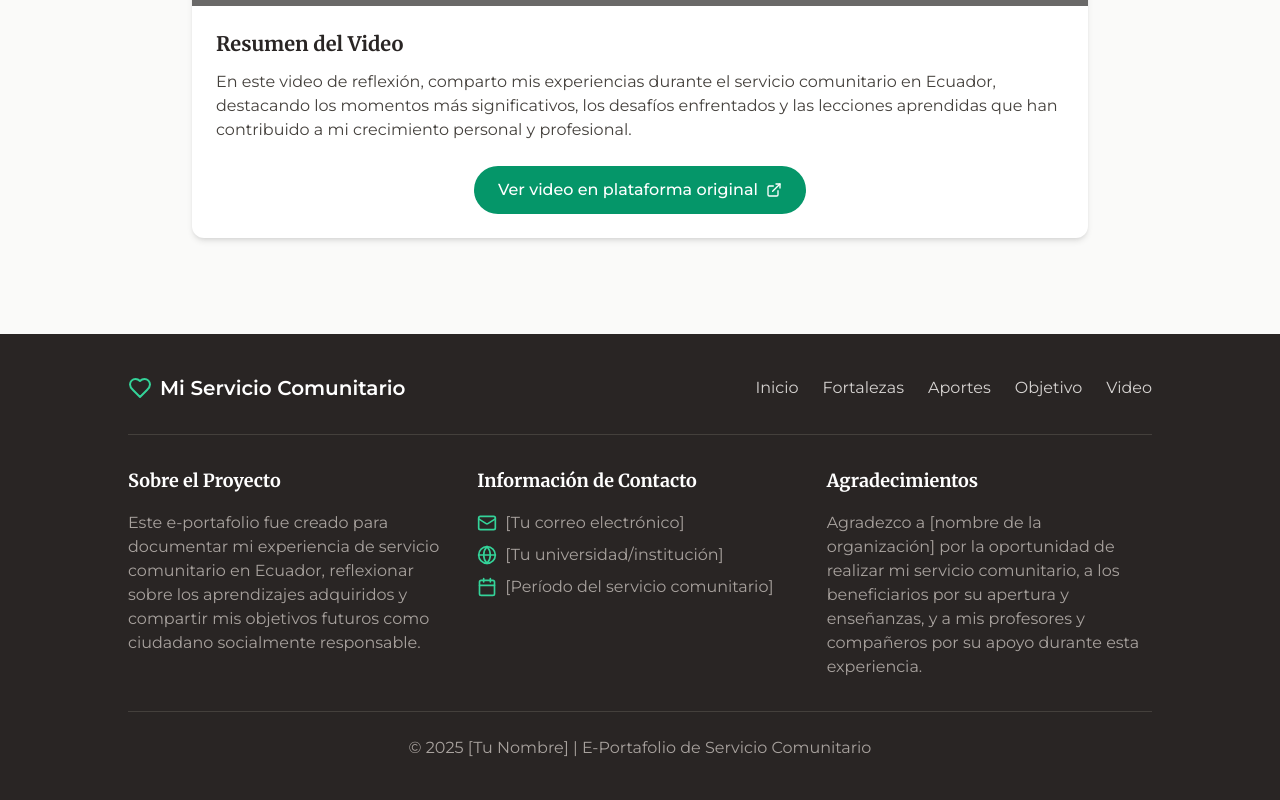
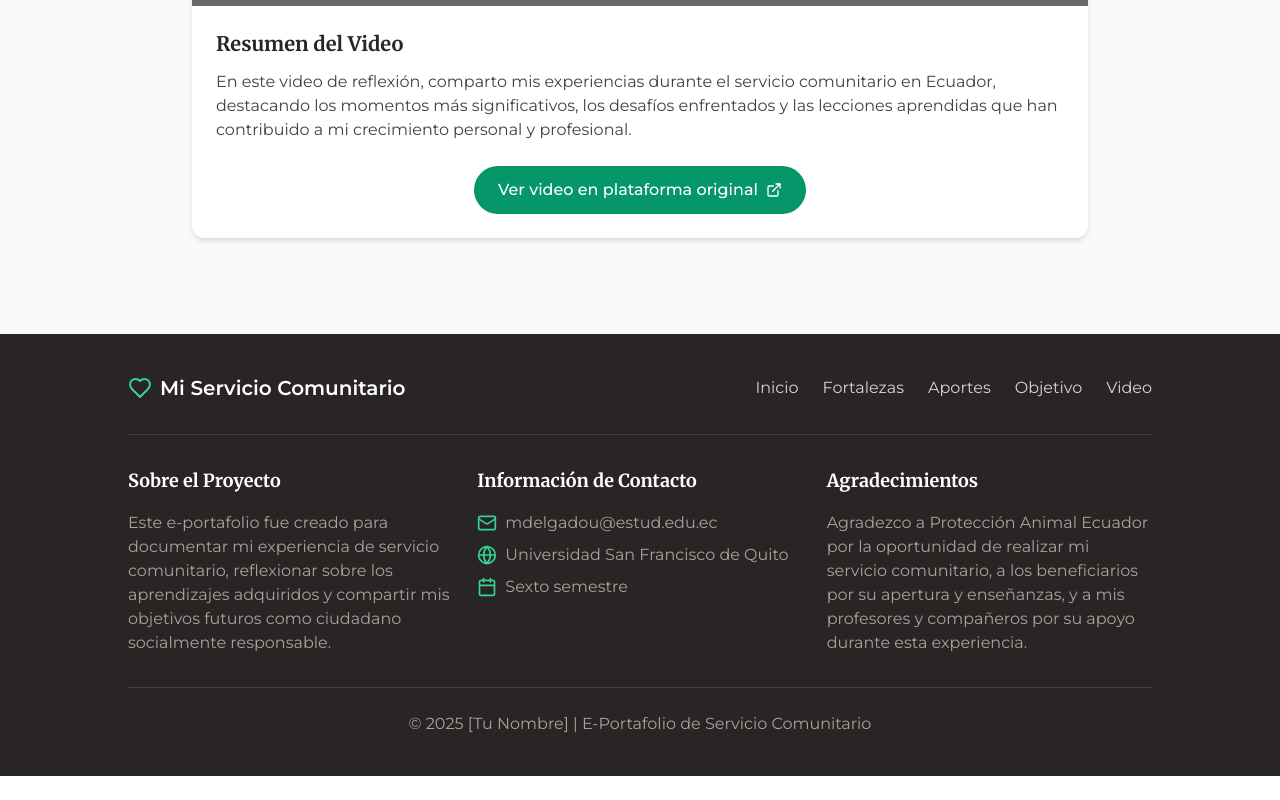
Before and after one commit to mdunda09/hola, a React (Vite) app: page / in a window 1280 px wide. Shown: the part 7174-7974 px from the top of the page. After the commit the page ends 7950 px from the top, so only its background shows below. Built offline with nearby package versions, Linux system fonts and the light colour scheme; grey boxes are pictures that could not be loaded.

Commit message:
Update Footer.tsx

```diff
--- a/src/components/Footer.tsx
+++ b/src/components/Footer.tsx
@@ -38,8 +38,8 @@ const Footer: React.FC = () => {
               <div>
                 <h4 className="font-semibold text-lg mb-4">Sobre el Proyecto</h4>
                 <p className="text-stone-400">
-                  Este e-portafolio fue creado para documentar mi experiencia de servicio comunitario
-                  en Ecuador, reflexionar sobre los aprendizajes adquiridos y compartir mis objetivos
+                  Este e-portafolio fue creado para documentar mi experiencia de servicio comunitario,
+                  reflexionar sobre los aprendizajes adquiridos y compartir mis objetivos
                   futuros como ciudadano socialmente responsable.
                 </p>
               </div>
@@ -49,15 +49,15 @@ const Footer: React.FC = () => {
                 <div className="space-y-2 text-stone-400">
                   <div className="flex items-center">
                     <Mail className="h-5 w-5 text-emerald-400 mr-2" />
-                    <span>[Tu correo electrónico]</span>
+                    <span>mdelgadou@estud.edu.ec</span>
                   </div>
                   <div className="flex items-center">
                     <Globe className="h-5 w-5 text-emerald-400 mr-2" />
-                    <span>[Tu universidad/institución]</span>
+                    <span>Universidad San Francisco de Quito</span>
                   </div>
                   <div className="flex items-center">
                     <Calendar className="h-5 w-5 text-emerald-400 mr-2" />
-                    <span>[Período del servicio comunitario]</span>
+                    <span>Sexto semestre</span>
                   </div>
                 </div>
               </div>
@@ -65,7 +65,7 @@ const Footer: React.FC = () => {
               <div>
                 <h4 className="font-semibold text-lg mb-4">Agradecimientos</h4>
                 <p className="text-stone-400">
-                  Agradezco a [nombre de la organización] por la oportunidad de realizar mi servicio
+                  Agradezco a Protección Animal Ecuador por la oportunidad de realizar mi servicio
                   comunitario, a los beneficiarios por su apertura y enseñanzas, y a mis profesores
                   y compañeros por su apoyo durante esta experiencia.
                 </p>
```
